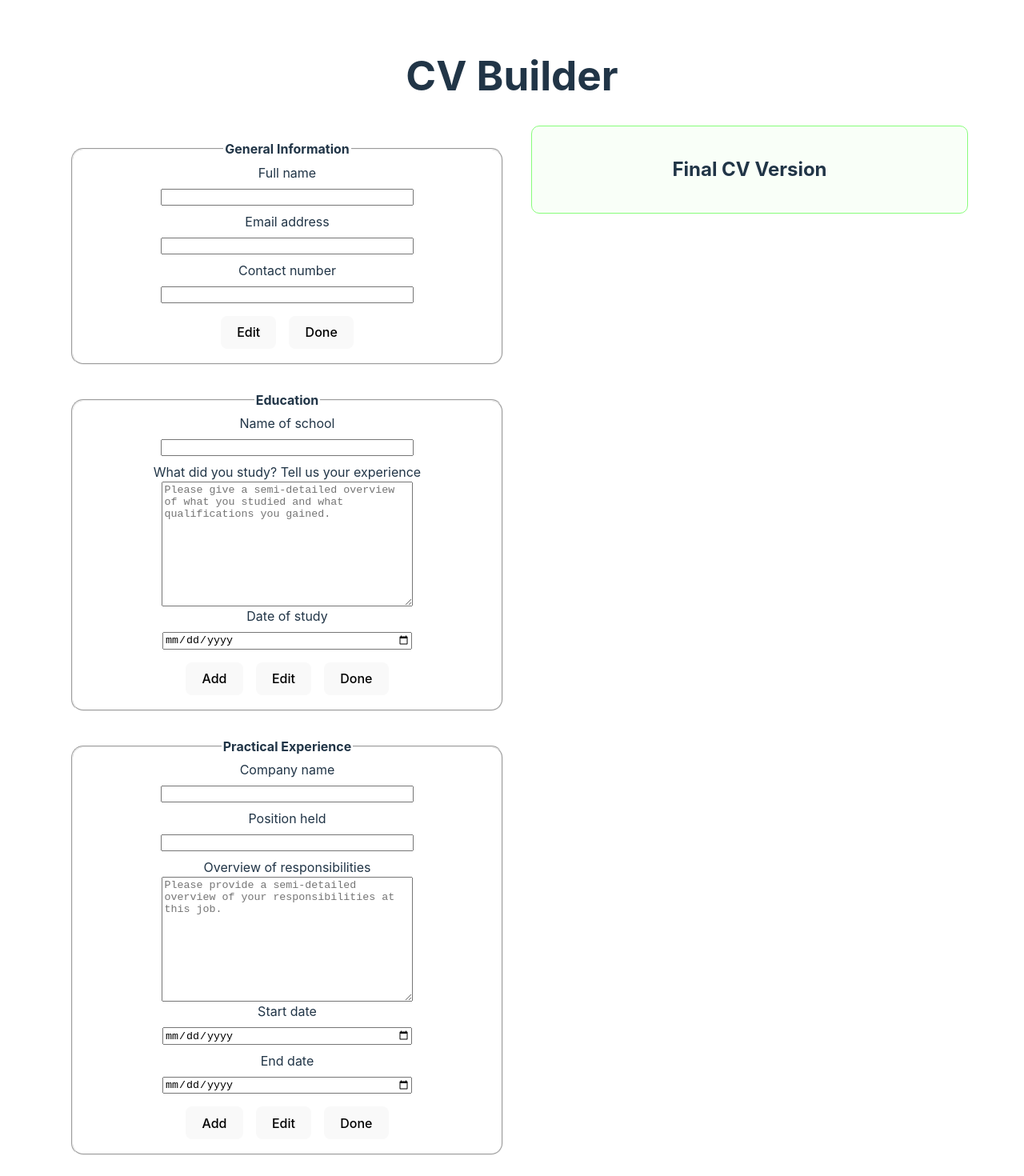
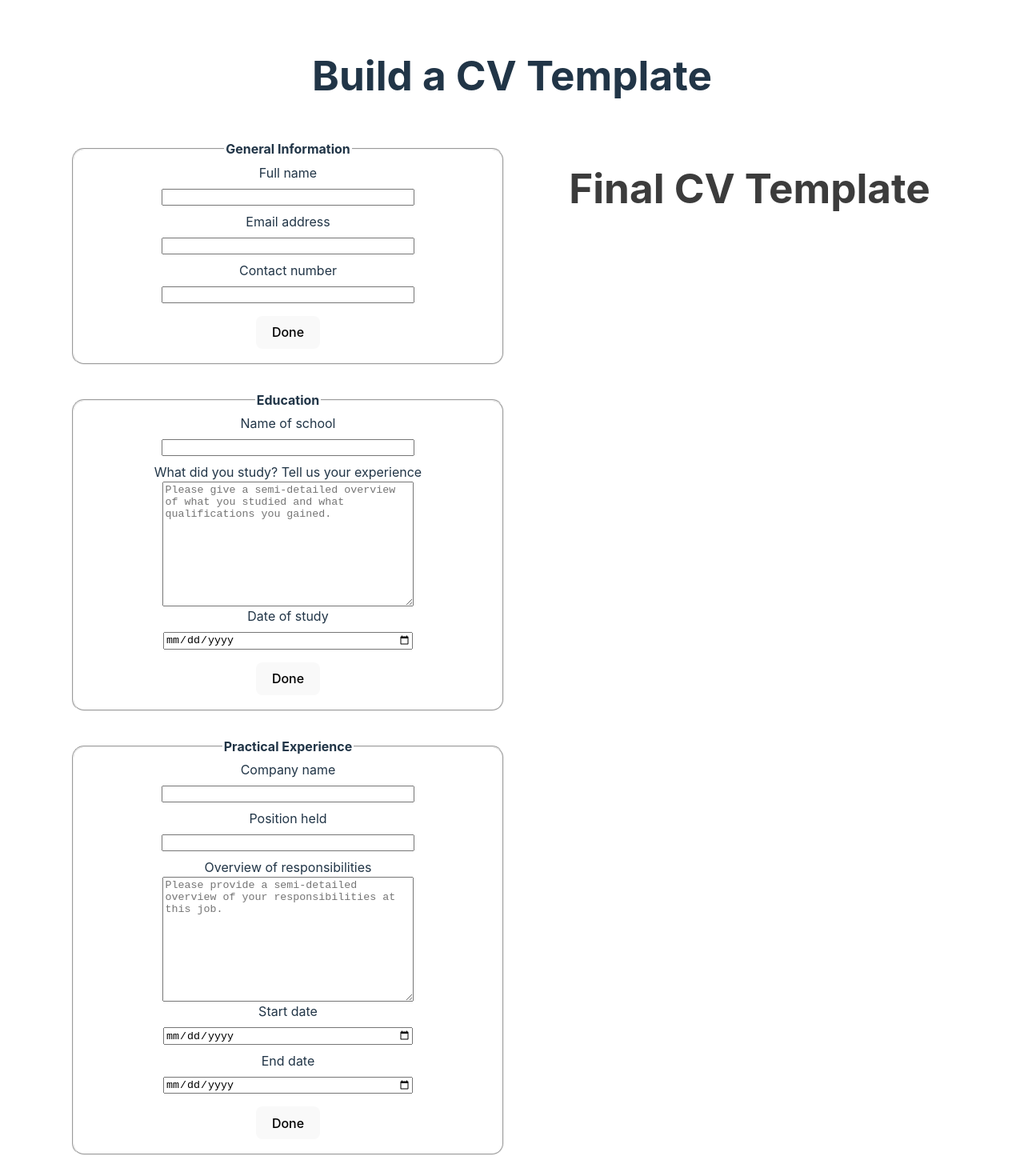
Before and after one commit to rhysez/cv-application, a React app: page / in a window 1280 px wide. Shown: the top 1470 px of the page at 80% size. Built offline with nearby package versions, Linux system fonts and the light colour scheme; the HTML template or start-up script is replaced by a standard one.

Commit message:
change css color properties and delete button elements

```diff
--- a/src/App.css
+++ b/src/App.css
@@ -55,12 +55,12 @@
 .final {
   display: flex;
   flex-direction: column;
-  border: solid rgb(136, 253, 123) 1px;
   border-radius: 10px;
   padding: 1rem;
   align-items: center;
   width: 40vw;
-  background-color: rgb(136, 253, 123, 0.05);
+  background-color: white;
+  color: #3c3c3c;
 }
 
 .finalGeneral {
@@ -69,6 +69,7 @@
   align-items: center;
   width: 100%;
   margin-bottom: 2rem;
+  color: #242424;
 }
 
 .finalEducation {
@@ -86,3 +87,11 @@
   width: 100%;
   margin-bottom: 2rem;
 }
+
+.finalInput {
+  background-color: white;
+  color: #242424;
+  border: 1px solid #242424;
+  border-radius: 5px;
+  padding: 0.25rem;
+}
--- a/src/App.jsx
+++ b/src/App.jsx
@@ -85,7 +85,7 @@
 
   return (
     <>
-      <h1>CV Builder</h1>
+      <h1>Build a CV Template</h1>
 
       <div className="pageContainer">
         <div className="cvContainer">
--- a/src/components/Education.jsx
+++ b/src/components/Education.jsx
@@ -38,8 +38,6 @@
             onChange={props.handleChangeStudyDate}
           />
         </form>
-        <button id="addSchool">Add</button>
-        <button id="editEducation">Edit</button>
         <button type="submit" id="submitEducation" onClick={props.handleSubmitEducation}>
           Done
         </button>
--- a/src/components/Final.jsx
+++ b/src/components/Final.jsx
@@ -14,7 +14,7 @@
 
   return (
     <div className="final">
-      <h2>Final CV Version</h2>
+      <h1>Final CV Template</h1>
       <div className="finalGeneral" style={finalStylesGeneral}>
         <label htmlFor="finalFullName">Full name</label>
         <input
@@ -23,6 +23,7 @@
           id="finalFullName"
           value={props.fullName}
           readOnly={true}
+          className="finalInput"
         />
 
         <label htmlFor="finalEmail">Email address</label>
@@ -32,6 +33,7 @@
           id="finalEmail"
           value={props.email}
           readOnly={true}
+          className="finalInput"
         />
 
         <label htmlFor="finalContactNumber">Contact number</label>
@@ -41,6 +43,7 @@
           id="finalContactNumber"
           value={props.contactNumber}
           readOnly={true}
+          className="finalInput"
         />
       </div>
 
@@ -52,6 +55,7 @@
           id="finalSchoolName"
           value={props.schoolName}
           readOnly={true}
+          className="finalInput"
         />
         <label htmlFor="studyName">
           What did you study? Tell us your experience
@@ -64,6 +68,7 @@
           placeholder="Please give a semi-detailed overview of what you studied and what qualifications you gained."
           value={props.studyName}
           readOnly={true}
+          className="finalInput"
         ></textarea>
         <label htmlFor="studyDate">Date of study</label>
         <input
@@ -72,6 +77,7 @@
           name="studyDate"
           value={props.studyDate}
           readOnly={true}
+          className="finalInput"
         />
       </div>
 
@@ -84,6 +90,7 @@
           minLength={4}
           value={props.companyName}
           readOnly={true}
+          className="finalInput"
         />
 
         <label htmlFor="companyPosition">Position held</label>
@@ -94,6 +101,7 @@
           minLength={10}
           value={props.companyPosition}
           readOnly={true}
+          className="finalInput"
         />
 
         <label htmlFor="companyPositionDetails">
@@ -107,6 +115,7 @@
           placeholder="Please provide a semi-detailed overview of your responsibilities at this job."
           value={props.companyPositionDetails}
           readOnly={true}
+          className="finalInput"
         ></textarea>
 
         <label htmlFor="companyStartDate">Start date</label>
@@ -116,6 +125,7 @@
           name="companyStartDate"
           value={props.companyStartDate}
           readOnly={true}
+          className="finalInput"
         />
 
         <label htmlFor="companyEndDate">End date</label>
@@ -125,6 +135,7 @@
           name="companyEndDate"
           value={props.companyEndDate}
           readOnly={true}
+          className="finalInput"
         />
       </div>
     </div>
--- a/src/components/General.jsx
+++ b/src/components/General.jsx
@@ -35,8 +35,6 @@
             onChange={props.handleChangeContactNumber}
           />
         </form>
-
-        <button id="editGeneral">Edit</button>
         <button
           type="submit"
           id="submitGeneral"
--- a/src/components/Practical.jsx
+++ b/src/components/Practical.jsx
@@ -58,8 +58,6 @@
           />
         </form>
 
-        <button id="addPractical">Add</button>
-        <button id="editGeneral">Edit</button>
         <button type="submit" id="submitPractical" onClick={props.handleSubmitPractical}>
           Done
         </button>
```
